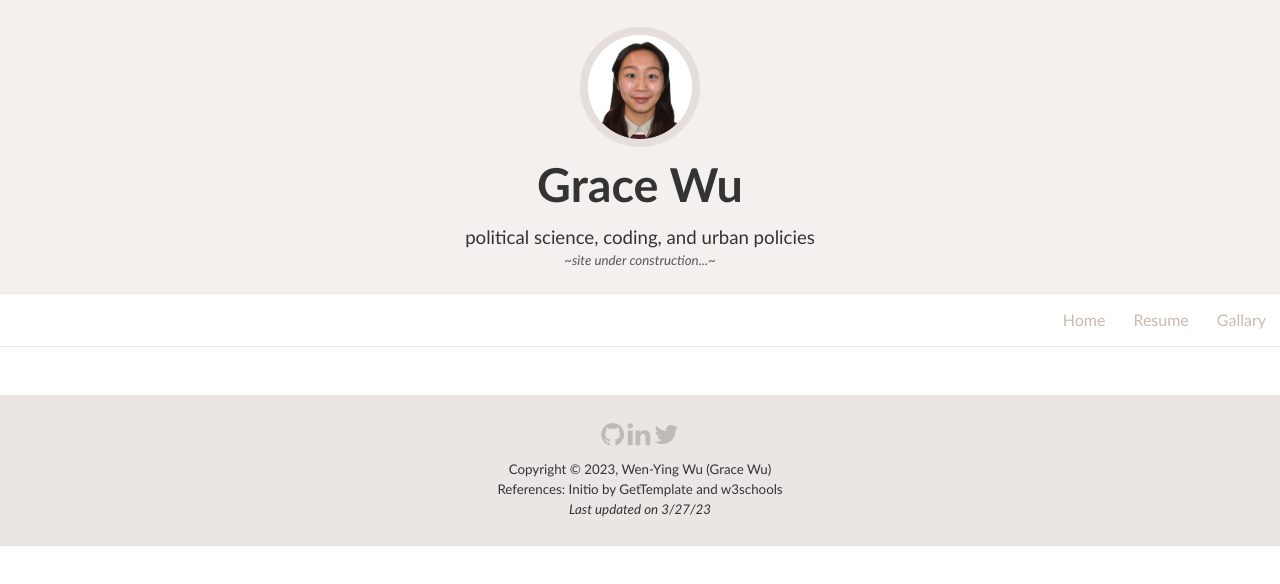
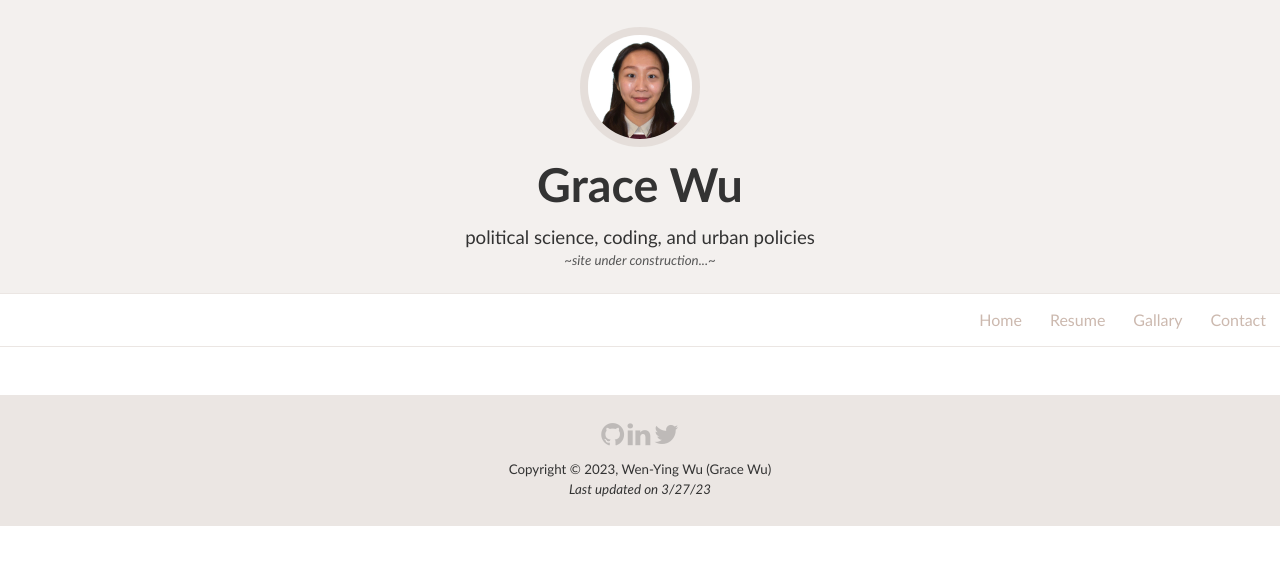
Before and after one commit to gracewu220/portfolio, a plain HTML site: page gallary.html in a window 1280 px wide. Drawn offline with nearby package versions, Linux system fonts and the light colour scheme.

Commit message:
Update gallary.html

```diff
--- a/gallary.html
+++ b/gallary.html
@@ -27,11 +27,10 @@
     </header>
     <nav>
         <ul class="nav-bar">
-            <li><a class="navigation" href="https://gracewu220.github.io/portfolio/gallary">Gallary</a></li>
-            <!-- <li><a class="navigation" href="#contact">Contact</a></li> -->
-            <li><a class="navigation" href="https://gracewu220.github.io/portfolio/resume">Resume</a></li>
-            <li><a class="navigation" href="https://gracewu220.github.io/portfolio/">Home</a></li>
-
+            <li><a class="navigation" href="contact.html">Contact</a></li>
+            <li><a class="navigation" href="gallary.html">Gallary</a></li>
+            <li><a class="navigation" href="resume.html">Resume</a></li>
+            <li><a class="navigation" href="index.html">Home</a></li>
         </ul>
     </nav><br>
     <footer>
@@ -43,8 +42,6 @@
             </p>
             <p>
                 Copyright &copy; 2023, Wen-Ying Wu (Grace Wu)<br>
-				References: <a href="http://www.gettemplate.com" target="_blank">Initio by GetTemplate</a> and
-                <a href="https://www.w3schools.com/" target="_blank">w3schools</a><br>
                 <em>Last updated on 3/27/23</em>
             </p>
         </div>
```
